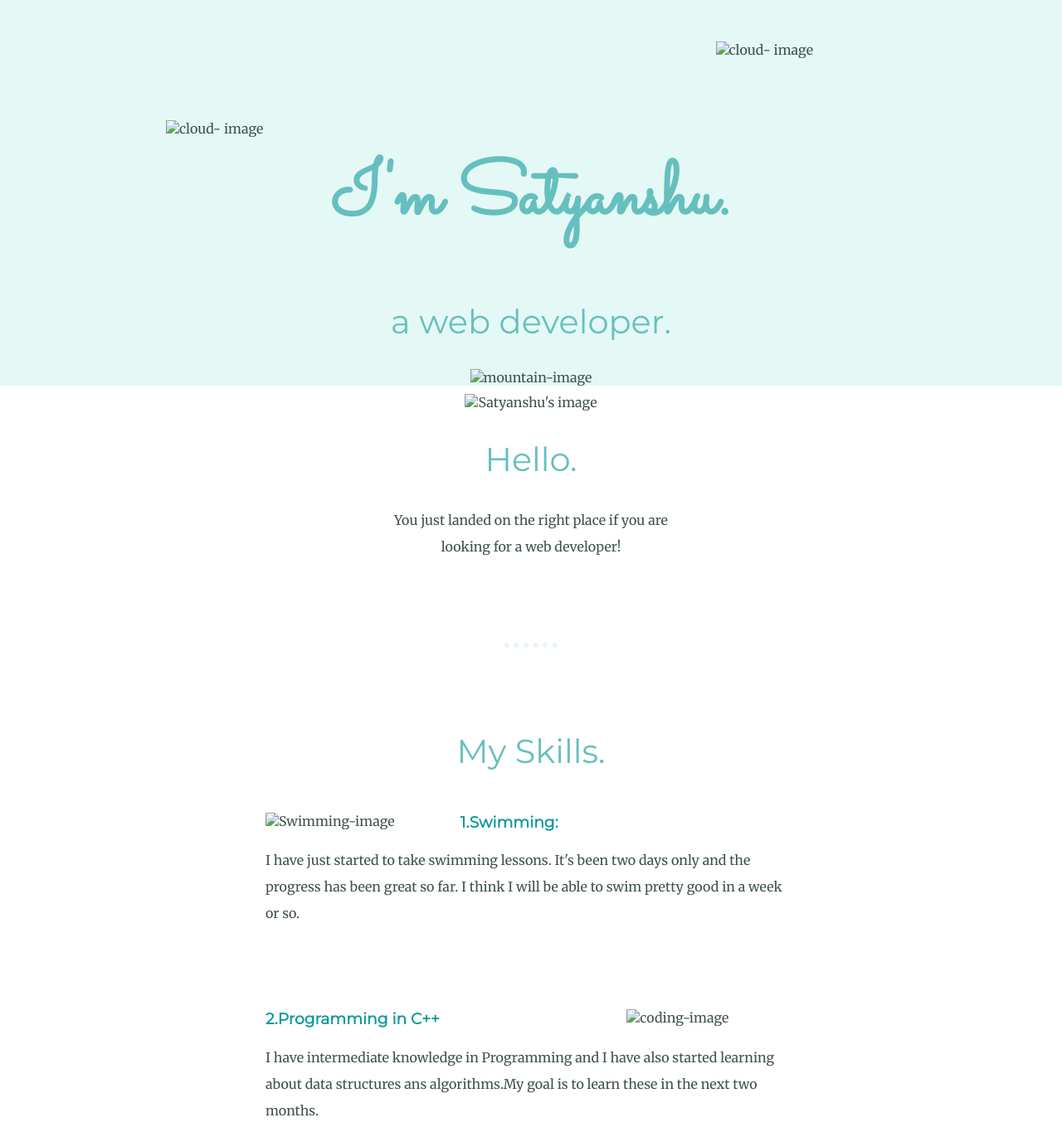
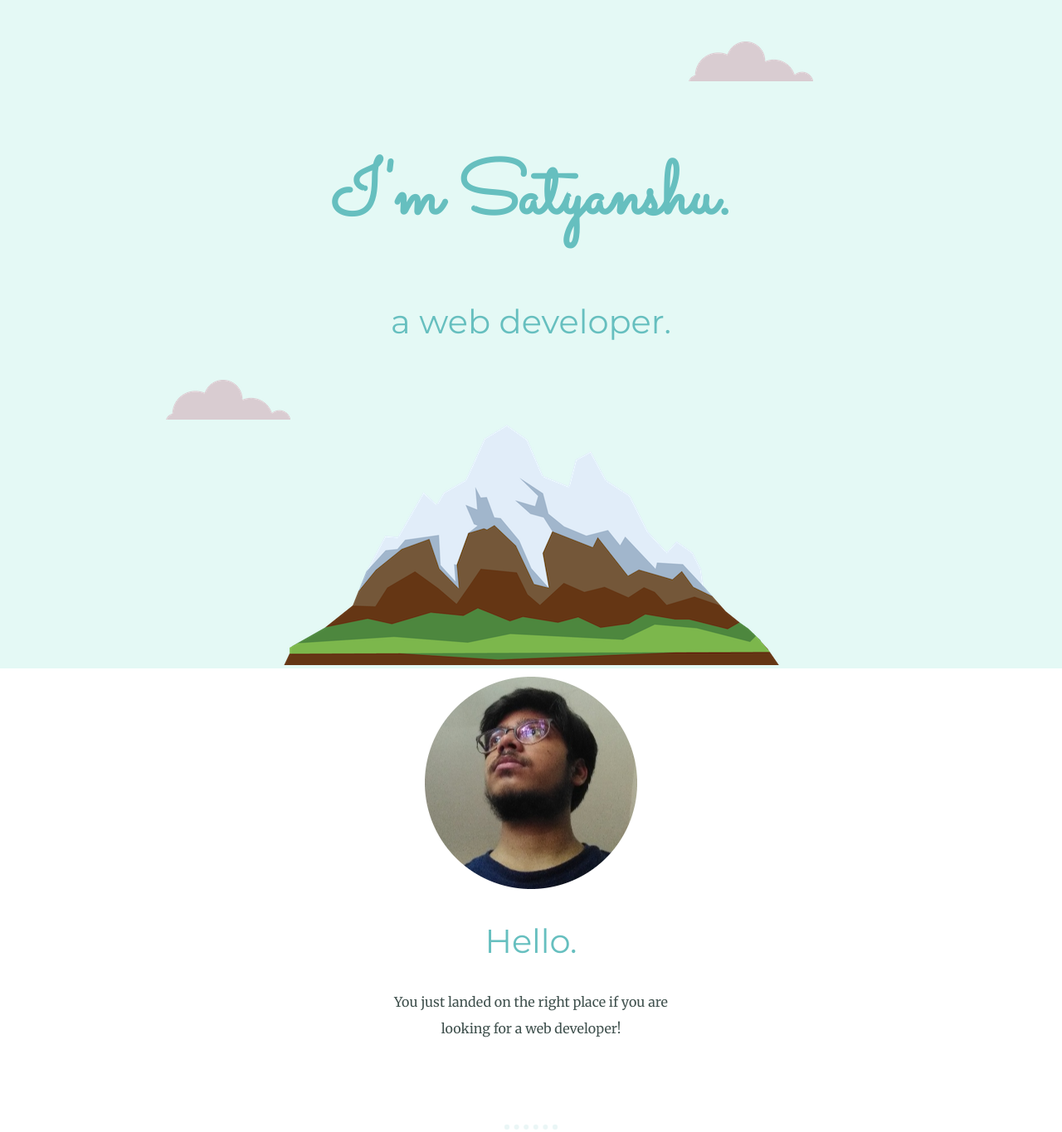
Before and after one commit to SatyanshuVishwakarma/CV2, a plain HTML site: page index.html in a window 1280 px wide. Shown: the top 1365 px of the page at 83% size. Drawn offline with Linux system fonts and the light colour scheme; files that its build step writes are made by us from their sources.

Commit message:
edited index.html file

```diff
--- a/index.html
+++ b/index.html
@@ -3,7 +3,7 @@
   <head>
     <meta charset="utf-8">
     <title>Satyanshu Vishwakarma</title>
-    <link rel="stylesheet" href="css/styles.css">
+    <link rel="stylesheet" href="styles.css">
     <link rel="icon" href="favicon.ico">
     <link rel="preconnect" href="https://fonts.googleapis.com">
     <link rel="preconnect" href="https://fonts.gstatic.com" crossorigin>
@@ -11,15 +11,15 @@
   </head>
   <body>
     <div class="top-container">
-      <img class="top-cloud"src ="images/cloud.png" alt="cloud- image">
+      <img class="top-cloud"src ="cloud.png" alt="cloud- image">
       <h1>I'm Satyanshu.</h1>
       <h2>a web developer.</h2>
-      <img class="bottom-cloud"src="images/cloud.png" alt="cloud- image">
-      <img src="images/mountain.png" alt="mountain-image">
+      <img class="bottom-cloud"src="cloud.png" alt="cloud- image">
+      <img src="mountain.png" alt="mountain-image">
     </div>
     <div class="middle-container">
       <div class="profile">
-        <img src="images/IMG4.png" alt="Satyanshu's image">
+        <img src="IMG4.png" alt="Satyanshu's image">
         <h2>Hello.</h2>
         <p class="intro">You just landed on the right place if you are looking for a web developer!</p>
       </div>
@@ -27,12 +27,12 @@
       <div class="skills">
         <h2 class="skills">My Skills.</h2>
         <div class="skill-row">
-          <img class="swimming" src="images/swim-modified.png" alt="Swimming-image">
+          <img class="swimming" src="swim-modified.png" alt="Swimming-image">
           <h3>1.Swimming:</h3>
           <p>I have just started to take swimming lessons. It's been two days only and the progress has been great so far. I think I will be able to swim pretty good in a week or so.</p>
         </div>
         <div class="skill-row">
-          <img class="coding" src="images/coding-modified.png" alt="coding-image">
+          <img class="coding" src="coding-modified.png" alt="coding-image">
           <h3>2.Programming in C++</h3>
           <p>I have intermediate knowledge in Programming and I have also started learning about data structures ans algorithms.My goal is to learn these in the next two months.</p>
         </div>
```
